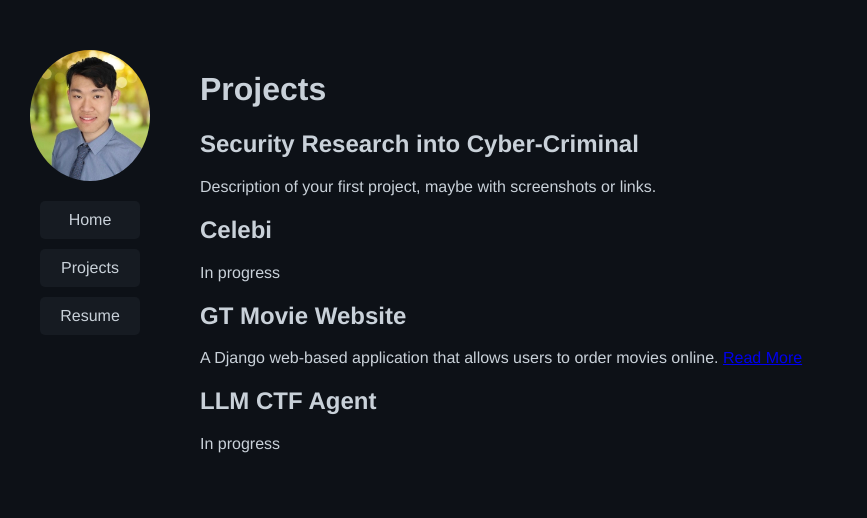
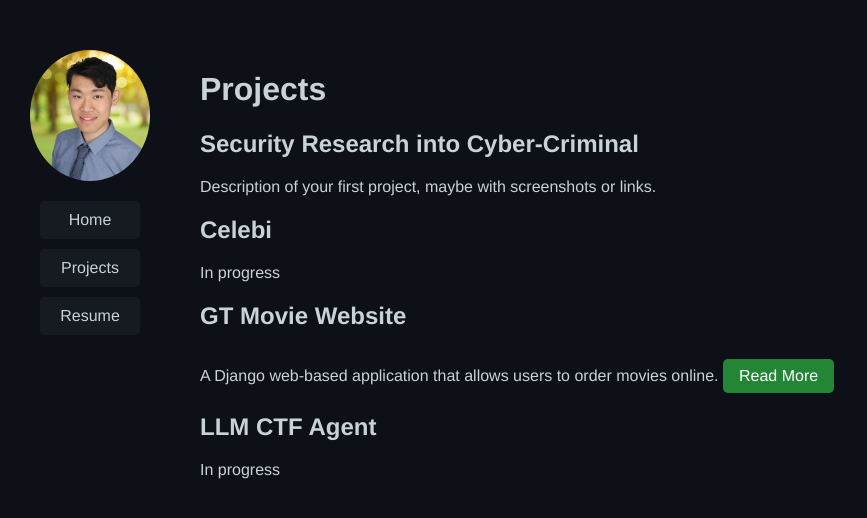
Before and after one commit to KevinYinGithub/KY.github.io, a Jekyll site: the page built from projects.md, in a window 1280 px wide. Shown: the top 518 px of the page, without its empty margins (0-867 px from the left). Built offline with Jekyll 4.4.1, drawn with Linux system fonts in a browser that asks for light colours.

Commit message:
Update style.scss

```diff
--- a/assets/css/style.scss
+++ b/assets/css/style.scss
@@ -55,3 +55,18 @@ body {
 .main-about {
   max-width: 650px;
 }
+
+.project-button {
+  display: inline-block;
+  padding: 8px 16px;
+  margin-top: 10px;
+  background-color: #238636;
+  color: white;
+  text-decoration: none;
+  border-radius: 5px;
+  transition: background 0.2s;
+}
+
+.project-button:hover {
+  background-color: #2ea043;
+}
```
